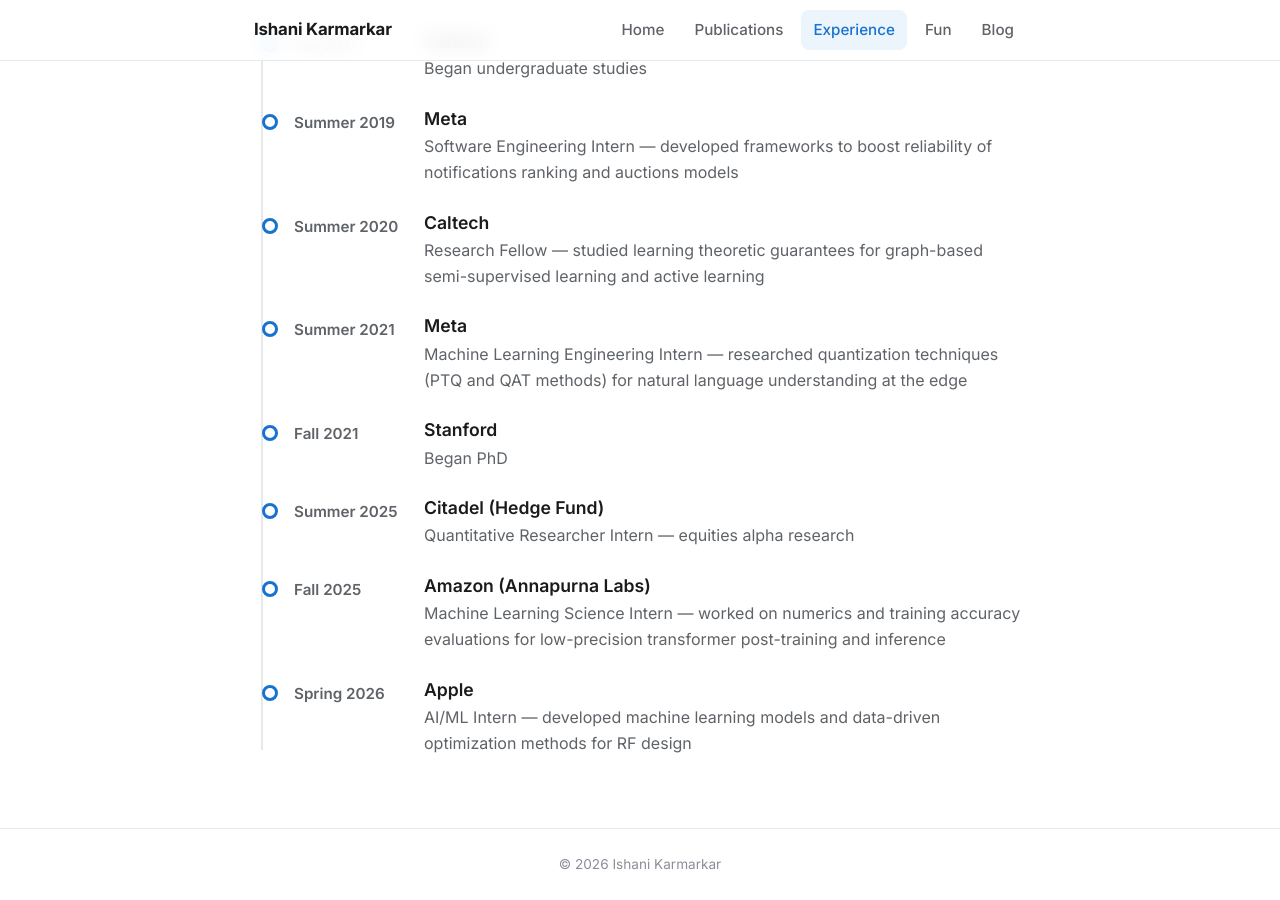
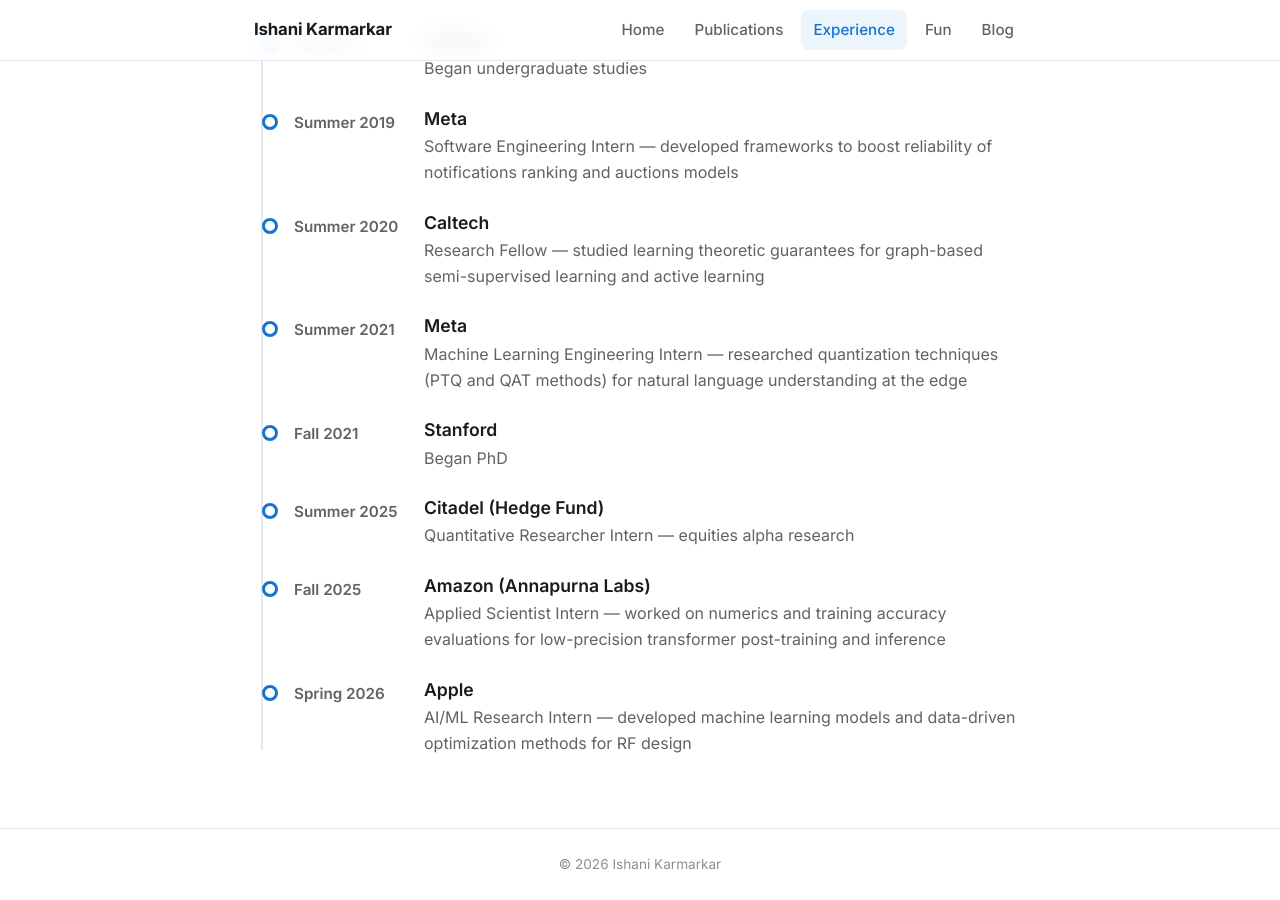
Before and after one commit to ishanikarmarkar/ishanikarmarkar.github.io, a Jekyll site: the page built from experience.html, in a window 1280 px wide and 900 px high, scrolled down 149 px. Built offline with Jekyll 4.4.1, drawn with Linux system fonts in a browser that asks for light colours.

Commit message:
updated language

```diff
--- a/experience.html
+++ b/experience.html
@@ -61,7 +61,7 @@
     <span class="timeline-year">Fall 2025</span>
     <div class="timeline-content">
       <h3 class="timeline-org">Amazon (Annapurna Labs)</h3>
-      <p class="timeline-role"> Machine Learning Science Intern &mdash; worked on numerics and training accuracy evaluations for low-precision transformer post-training and inference</p>
+      <p class="timeline-role"> Applied Scientist Intern &mdash; worked on numerics and training accuracy evaluations for low-precision transformer post-training and inference</p>
     </div>
   </li>
 
@@ -69,7 +69,7 @@
     <span class="timeline-year">Spring 2026</span>
     <div class="timeline-content">
       <h3 class="timeline-org">Apple</h3>
-      <p class="timeline-role">AI/ML Intern &mdash; developed machine learning models and data-driven optimization methods for RF design</p>
+      <p class="timeline-role">AI/ML Research Intern &mdash; developed machine learning models and data-driven optimization methods for RF design</p>
     </div>
   </li>
 </ul>
```
